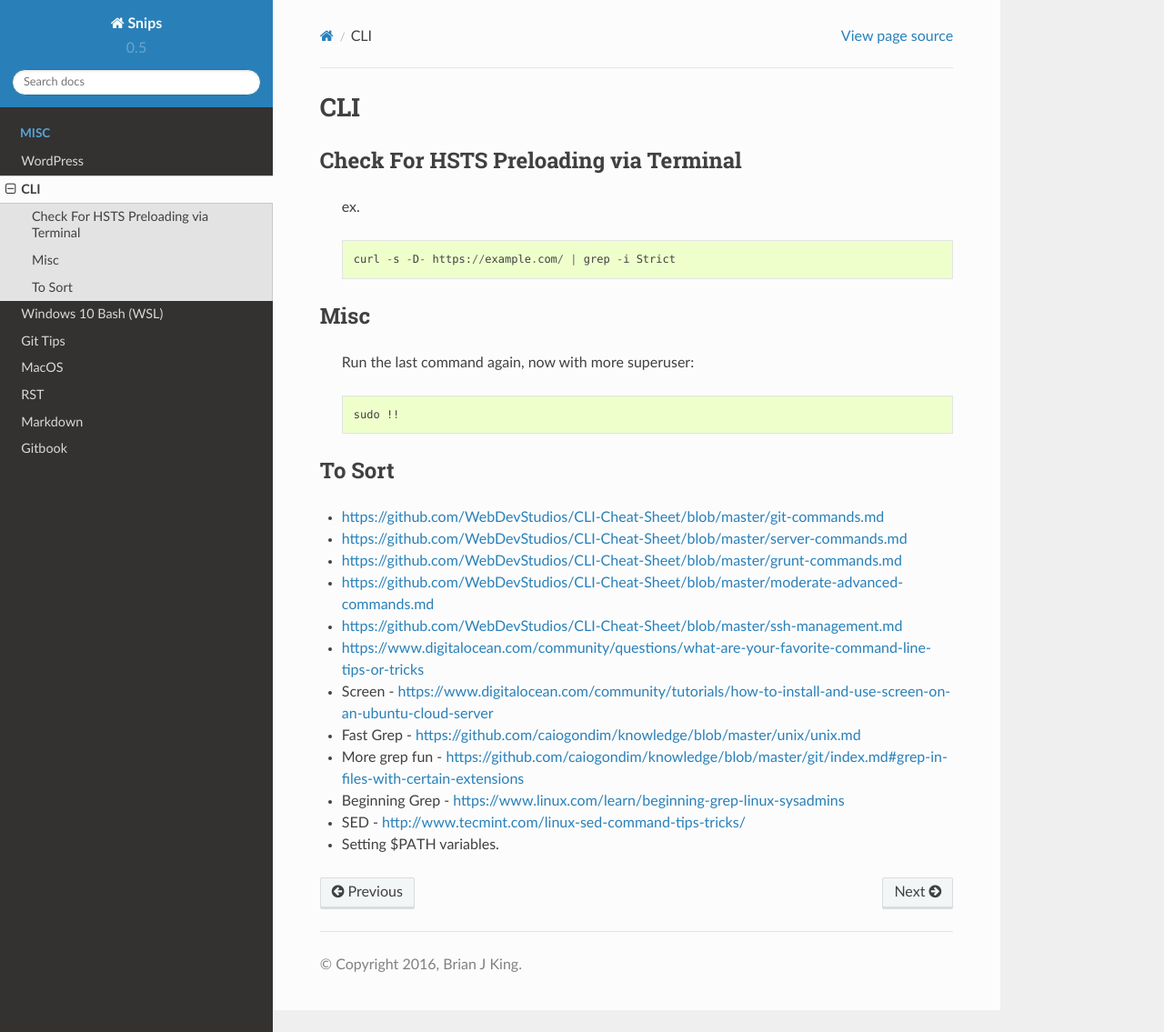
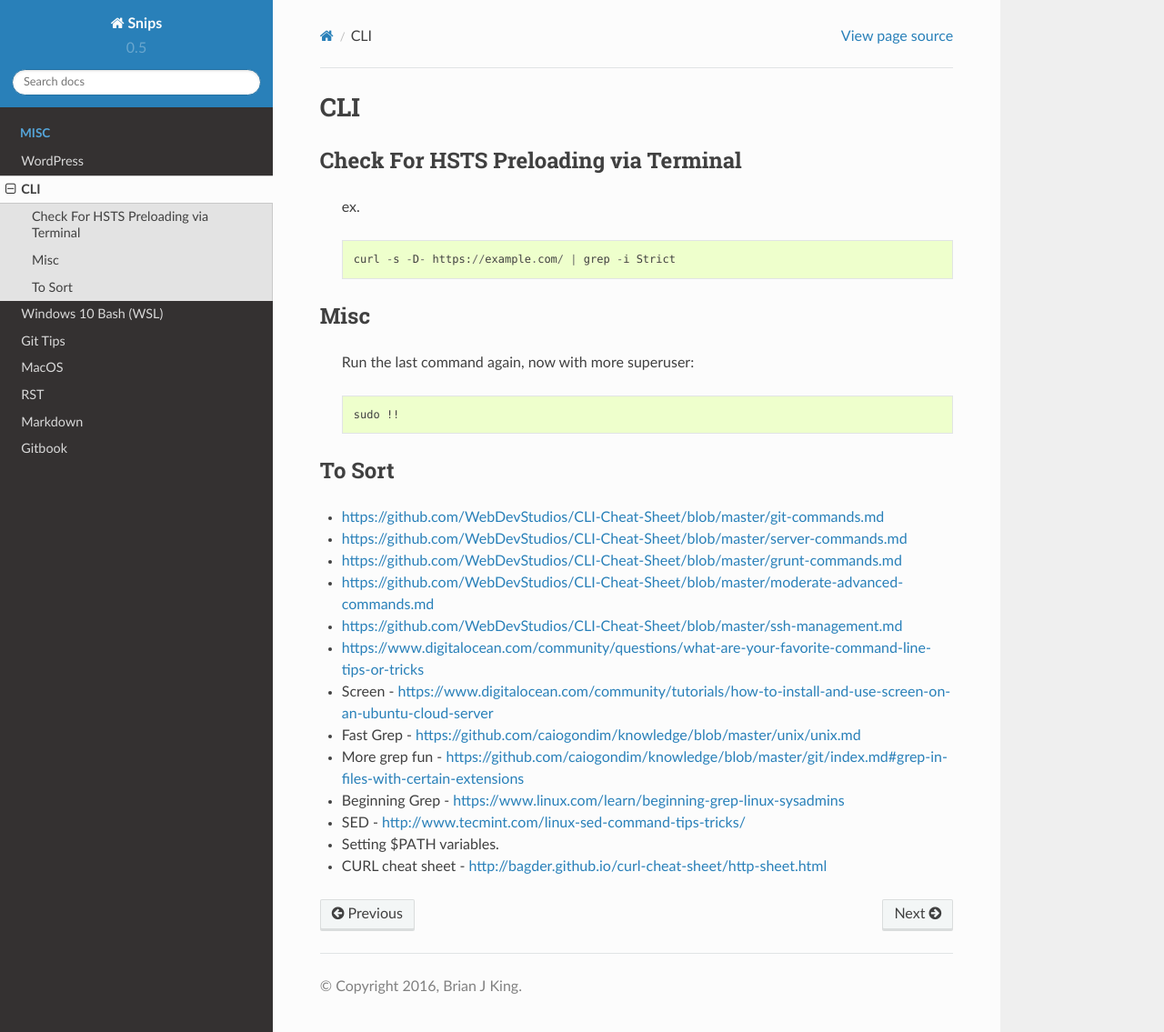
Before and after one commit to brianjking/knowledge, a Sphinx documentation site: the page built from source/cli.rst, in a window 1280 px wide and 1135 px high. Shown: the whole window at 91% size. Built offline with Sphinx 7.4.7 and the Read the Docs theme 2.0.0, drawn with Linux system fonts in a browser that asks for light colours; formulas are drawn with MathJax 3.

Commit message:
Adding curl cheat sheet

```diff
--- a/source/cli.rst
+++ b/source/cli.rst
@@ -34,3 +34,4 @@ To Sort
 * Beginning Grep - https://www.linux.com/learn/beginning-grep-linux-sysadmins
 * SED - http://www.tecmint.com/linux-sed-command-tips-tricks/
 * Setting $PATH variables.
+* CURL cheat sheet - http://bagder.github.io/curl-cheat-sheet/http-sheet.html
```
